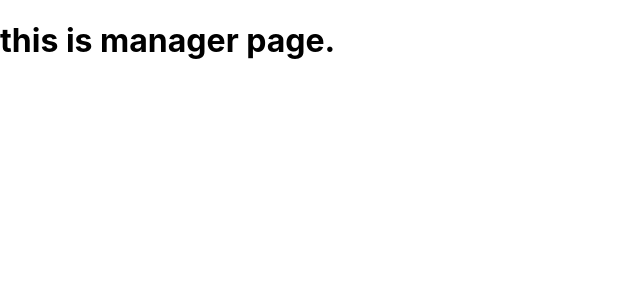
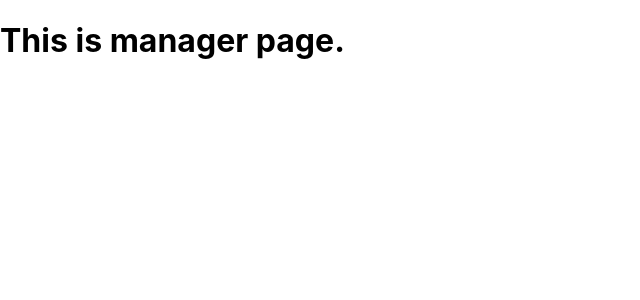
Before and after one commit to khanshorif331/simple-next-js-basic, a Next.js app: page /users/managers in a window 1280 px wide. Shown: the top 300 px of the page, without its empty margins (0-640 px from the left). Built offline with nearby package versions, Linux system fonts and the light colour scheme.

Commit message:
manager page changed

```diff
--- a/pages/users/managers.js
+++ b/pages/users/managers.js
@@ -3,7 +3,7 @@ import React from 'react'
 const managers = () => {
 	return (
 		<div>
-			<h1>this is manager page.</h1>
+			<h1>This is manager page.</h1>
 		</div>
 	)
 }
```
